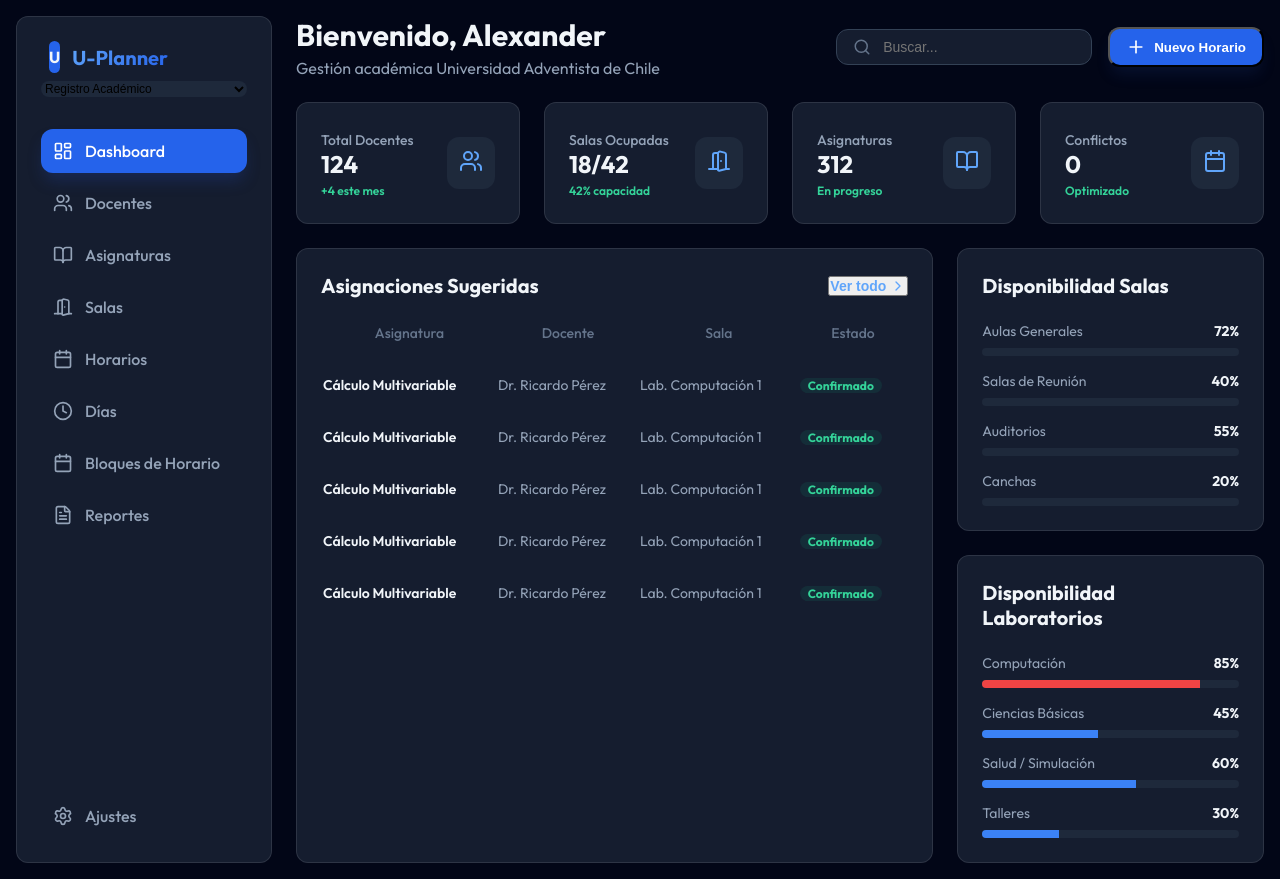
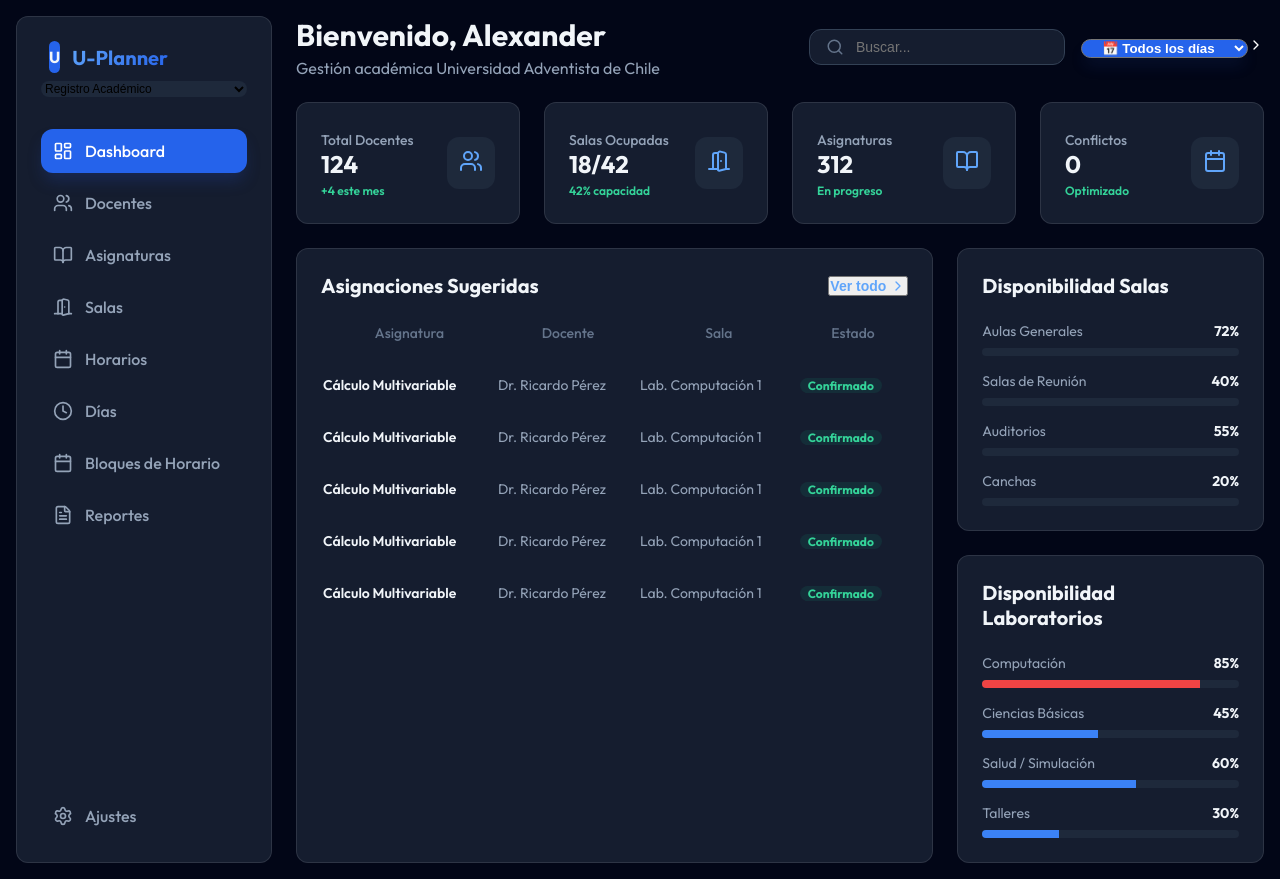
Before and after one commit to j-alexander-acosta/U-Planner, a React (Vite) app in the folder frontend/: page / in a window 1280 px wide. Built offline with nearby package versions, Linux system fonts and the light colour scheme.

Commit message:
Replace Nuevo Horario with day selector on Dashboard

```diff
--- a/frontend/src/App.jsx
+++ b/frontend/src/App.jsx
@@ -67,6 +67,7 @@ const StatCard = ({ label, value, trend, icon: Icon }) => (
 export default function App() {
     const [activeTab, setActiveTab] = useState('dashboard');
     const [notifications, setNotifications] = useState([]);
+    const [selectedDay, setSelectedDay] = useState('Todos');
     const [isModalOpen, setIsModalOpen] = useState(false);
     const [userRole, setUserRole] = useState('registro'); // 'registro' | 'director'
     const [selectedFile, setSelectedFile] = useState(null);
@@ -422,6 +423,23 @@ export default function App() {
                                 className="bg-transparent border-none outline-none text-sm w-48"
                             />
                         </div>
+                        {activeTab === 'dashboard' ? (
+                            <div className="relative">
+                                <select
+                                    value={selectedDay}
+                                    onChange={(e) => setSelectedDay(e.target.value)}
+                                    className="bg-blue-600 hover:bg-blue-500 text-white px-4 py-2.5 rounded-xl font-semibold shadow-lg shadow-blue-900/20 appearance-none cursor-pointer pr-10 outline-none"
+                                >
+                                    <option value="Todos">📅 Todos los días</option>
+                                    <option value="1 Lunes">📅 Lunes</option>
+                                    <option value="2 Martes">📅 Martes</option>
+                                    <option value="3 Miércoles">📅 Miércoles</option>
+                                    <option value="4 Jueves">📅 Jueves</option>
+                                    <option value="5 Viernes">📅 Viernes</option>
+                                </select>
+                                <ChevronRight size={16} className="absolute right-3 top-1/2 -translate-y-1/2 rotate-90 text-white pointer-events-none" />
+                            </div>
+                        ) : (
                             <button
                                 onClick={() => setIsModalOpen(true)}
                                 className="bg-blue-600 hover:bg-blue-500 text-white px-4 py-2 rounded-xl flex items-center gap-2 font-semibold shadow-lg shadow-blue-900/20"
@@ -429,6 +447,7 @@ export default function App() {
                                 <Plus size={20} />
                                 <span>Nuevo Horario</span>
                             </button>
+                        )}
                     </div>
                 </header>
 
```
Lines whose indentation alone changed are shown as unchanged.
